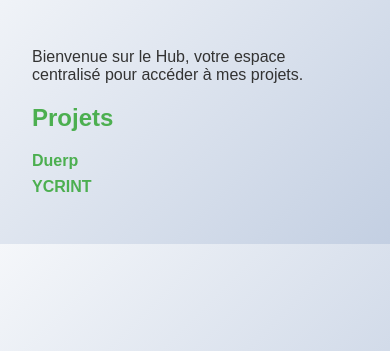
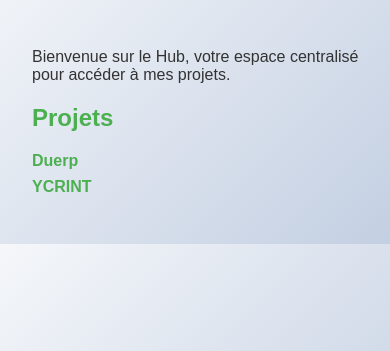
Before and after one commit to collet-david-pro/outils, a PHP site: page / in a window 390 px wide. Shown: the part 69-420 px from the top of the page. Run offline with PHP 8.4, Linux system fonts and the light colour scheme.

Commit message:
Ajout d'une règle CSS pour améliorer la réactivité de la mise en page sur les écrans de moins de 768px.

```diff
--- a/style.css
+++ b/style.css
@@ -62,3 +62,10 @@ footer {
     border-radius: 4px;
     display: inline-block;
 }
+
+@media (max-width: 768px) {
+    main {
+        width: 90%;
+        margin: 0 auto;
+    }
+}
```
